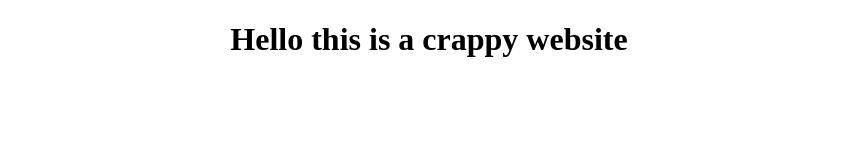
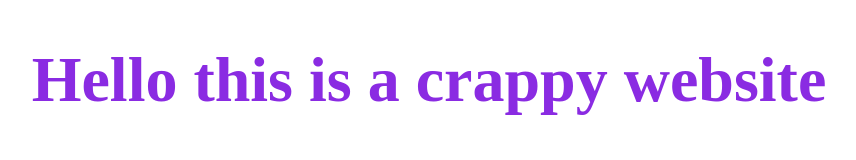
Before and after one commit to RoyetManalo/crappy-website, a plain HTML site: page index.html in a window 1280 px wide. Shown: the whole page, without its empty margins (211-1067 px from the left). Drawn offline with Linux system fonts and the light colour scheme.

Commit message:
added style.css

```diff
--- a/index.html
+++ b/index.html
@@ -4,6 +4,7 @@
     <meta charset="UTF-8" />
     <meta http-equiv="X-UA-Compatible" content="IE=edge" />
     <meta name="viewport" content="width=device-width, initial-scale=1.0" />
+    <link rel="stylesheet" href="style.css" />
     <title>Crappy Website</title>
   </head>
   <body>
--- /dev/null
+++ b/style.css
@@ -0,0 +1,4 @@
+h1 {
+  font-size: 4rem;
+  color: blueviolet;
+}
```
Also changed, not shown: readme.md.
